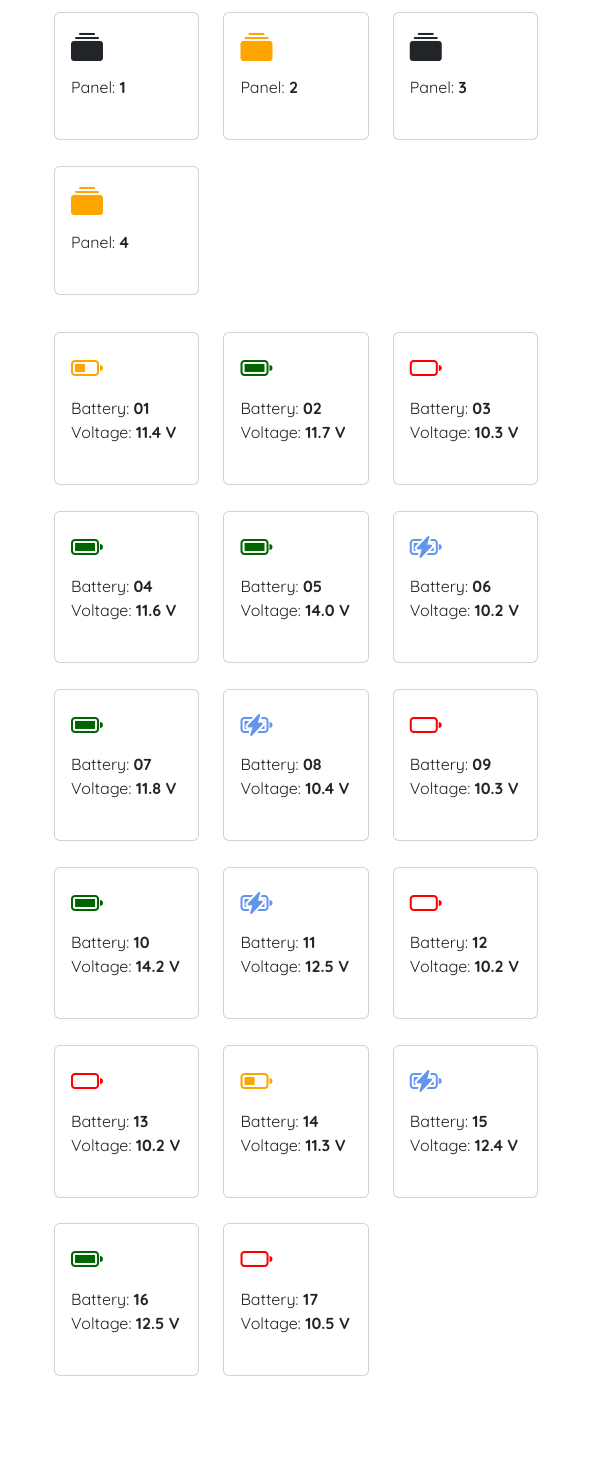
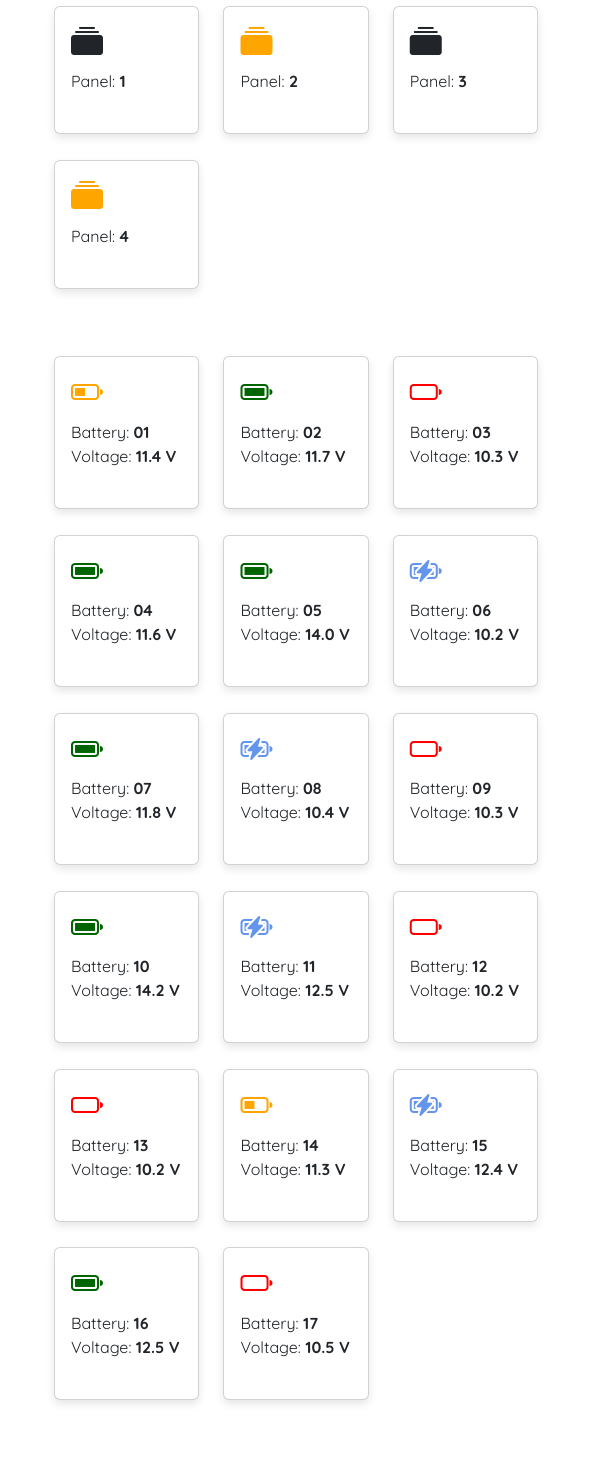
Before and after one commit to nikhilramesh2457/Battery-Management-System, a FastAPI app: page / in a window 600 px wide. Shown: the part 70-1538 px from the top of the page. Before the commit the page ends 1446 px from the top, so only its background shows below. Run offline with FastAPI, Linux system fonts and the light colour scheme.

Commit message:
Media query for mobile screen

```diff
--- a/srv/static/style.css
+++ b/srv/static/style.css
@@ -12,14 +12,34 @@
 
 nav{
     margin: 1%;
+    @media screen and (max-width: 600px){
+        margin-bottom: 10%;
+    }
+
+    @media screen and (min-width: 600px){
+        margin-bottom: 1%;
+    }
+
 }
 
 .row{
-    margin: 7% !important;
-    margin-top: 2% !important;
-    margin-bottom: 0 !important;
+
+    @media screen and (max-width: 600px){
+        margin: auto !important;
+    }
+
+    @media screen and (min-width: 600px){
+        margin: 7% !important;
+    }
+
+    margin-top: 0% !important;
 }
 
 hide{
     color: transparent;
 }
+
+.card{
+    box-shadow: 0 4px 8px rgba(0, 0, 0, 0.1);
+    /* margin-bottom: 1% !important; */
+}
```
